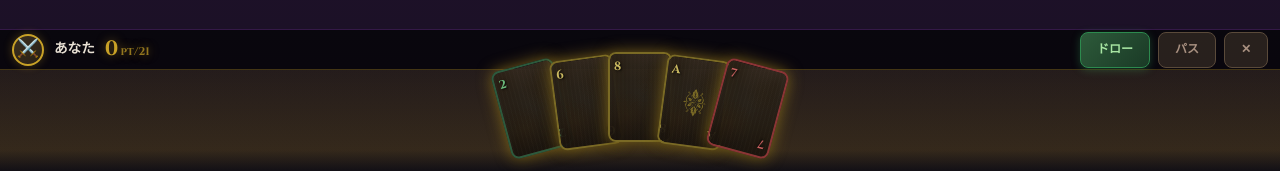
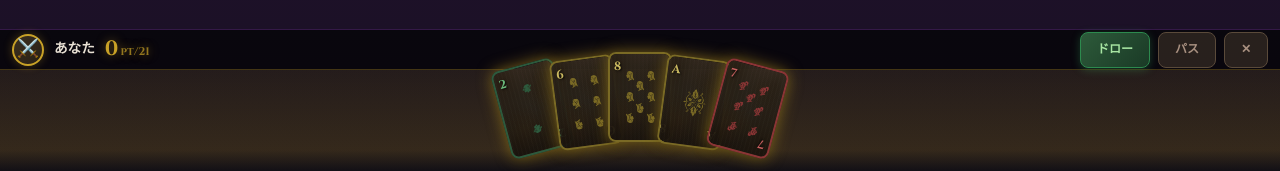
Before and after one commit to 159265moneys/cuttle-game, a React (Vite) app: page / in a window 1280 px wide. Shown: the part 626-797 px from the top of the page. Built offline with nearby package versions, Linux system fonts and the light colour scheme.

Commit message:
修正: card-pipにbackground-color追加、スート配置が表示されるように

```diff
--- a/src/components/CuttleBattle.css
+++ b/src/components/CuttleBattle.css
@@ -1061,22 +1061,30 @@
 
 /* 種族別アイコン・イラスト色 */
 .suit-human .card-suit-icon,
-.suit-human .card-face-art {
+.suit-human .card-face-art,
+.suit-human .card-pip,
+.suit-human .field-card-info-icon {
     background-color: var(--race-human);
 }
 
 .suit-demon .card-suit-icon,
-.suit-demon .card-face-art {
+.suit-demon .card-face-art,
+.suit-demon .card-pip,
+.suit-demon .field-card-info-icon {
     background-color: var(--race-demon);
 }
 
 .suit-elf .card-suit-icon,
-.suit-elf .card-face-art {
+.suit-elf .card-face-art,
+.suit-elf .card-pip,
+.suit-elf .field-card-info-icon {
     background-color: var(--race-elf);
 }
 
 .suit-goblin .card-suit-icon,
-.suit-goblin .card-face-art {
+.suit-goblin .card-face-art,
+.suit-goblin .card-pip,
+.suit-goblin .field-card-info-icon {
     background-color: var(--race-goblin);
 }
 
```
